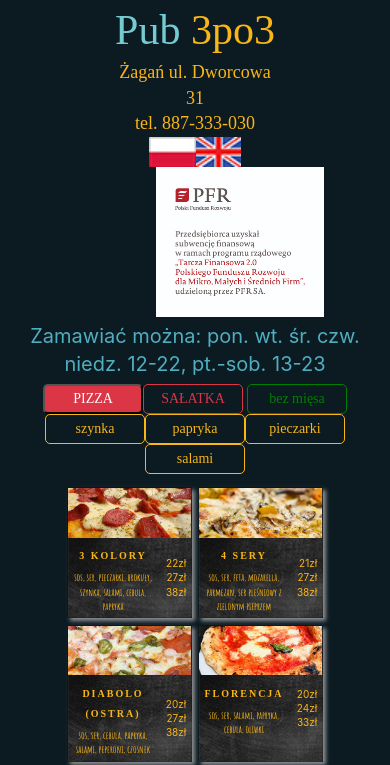
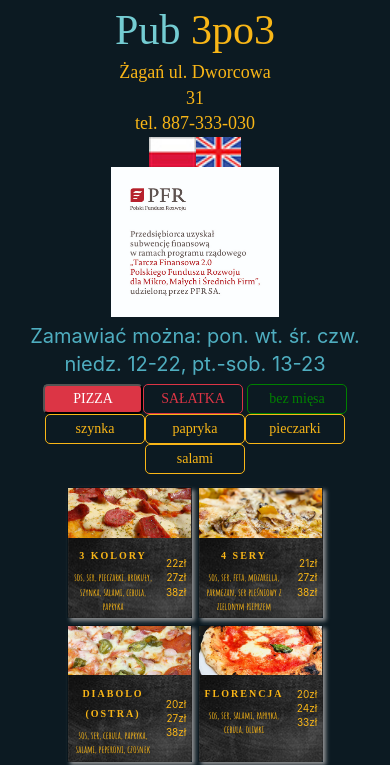
Before and after one commit to PiotrBozek/newSite3po3_2021, a React app: page / in a window 390 px wide. Shown: the top 765 px of the page. Built offline with nearby package versions, Linux system fonts and the light colour scheme; a web font is replaced by a local one.

Commit message:
pfr center on mobile

```diff
--- a/src/components/Header/styles.css
+++ b/src/components/Header/styles.css
@@ -109,4 +109,9 @@
         font-size: 18px;
         margin-bottom: 0;
     }
+    .app-Header-pfr {
+        justify-content: center;
+        /* border: 1px solid #10f358; */
+        width: 100%;
+    }
 }
```
